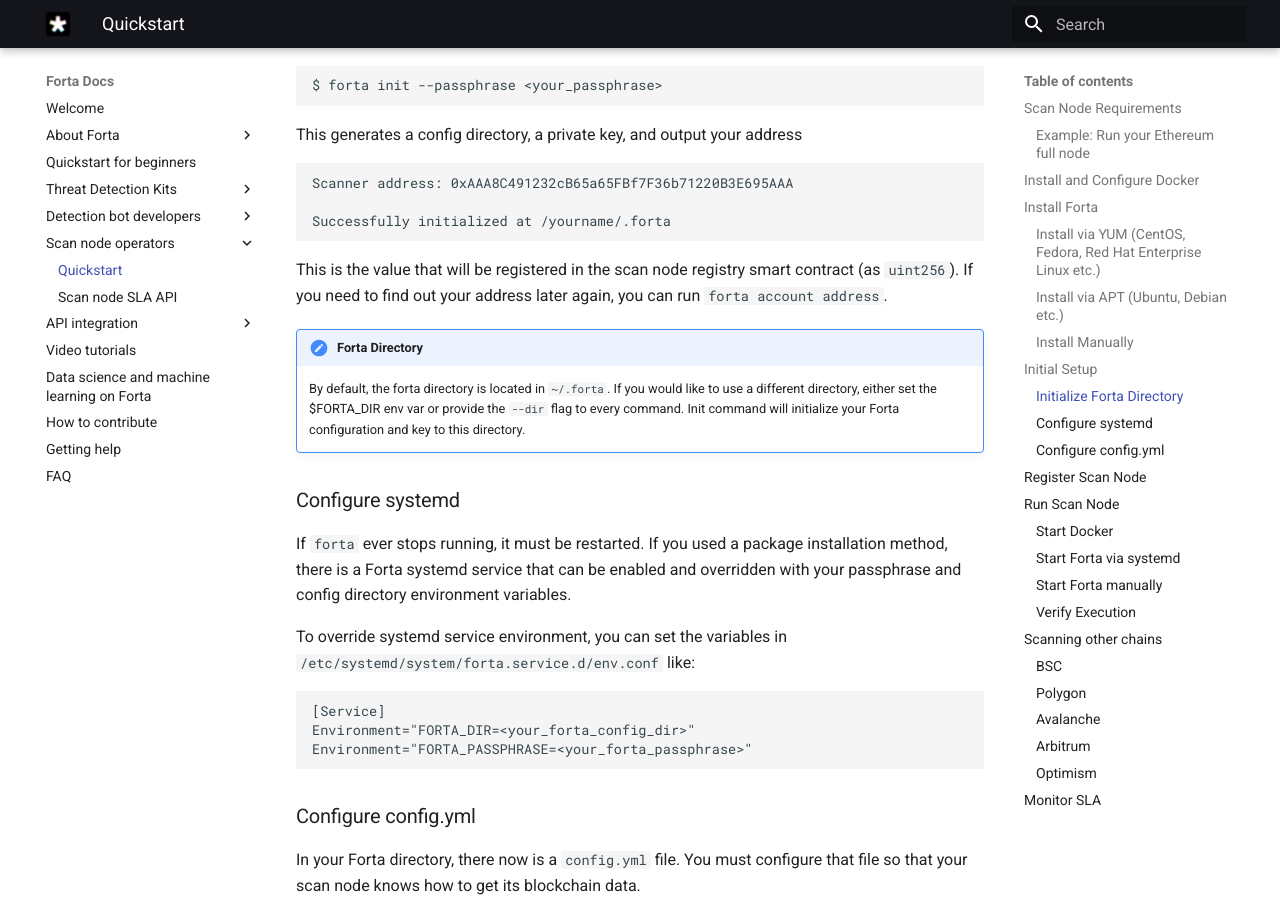
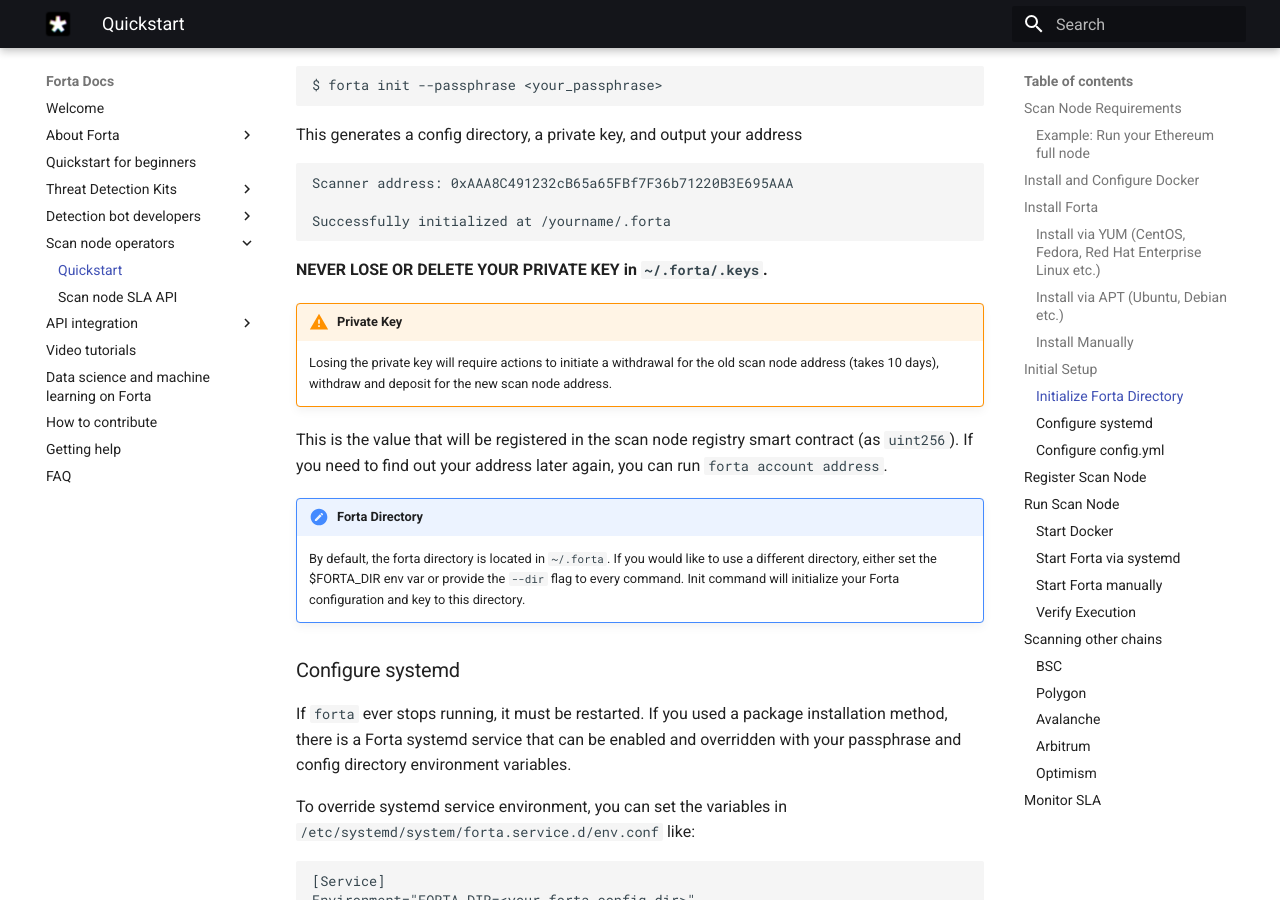
Before and after one commit to forta-network/docs, an MkDocs documentation site: the page built from docs/scanner-quickstart.md, in a window 1280 px wide and 900 px high, scrolled down 3312 px. Built offline with MkDocs 1.6.1 and Material for MkDocs 9.7.7, drawn with Linux system fonts in a browser that asks for light colours.

Commit message:
add a warning to the docs about the private key

````diff
--- a/docs/scanner-quickstart.md
+++ b/docs/scanner-quickstart.md
@@ -140,6 +140,11 @@
 
 Successfully initialized at /yourname/.forta
 ```
+
+**NEVER LOSE OR DELETE YOUR PRIVATE KEY in `~/.forta/.keys`.**
+
+!!! warning "Private Key"
+    Losing the private key will require actions to initiate a withdrawal for the old scan node address (takes 10 days), withdraw and deposit for the new scan node address.
 
 This is the value that will be registered in the scan node registry smart contract (as `uint256`).
 If you need to find out your address later again, you can run `forta account address`.
````
Also changed, not shown: .readthedocs.yml (line endings or trailing spaces).
